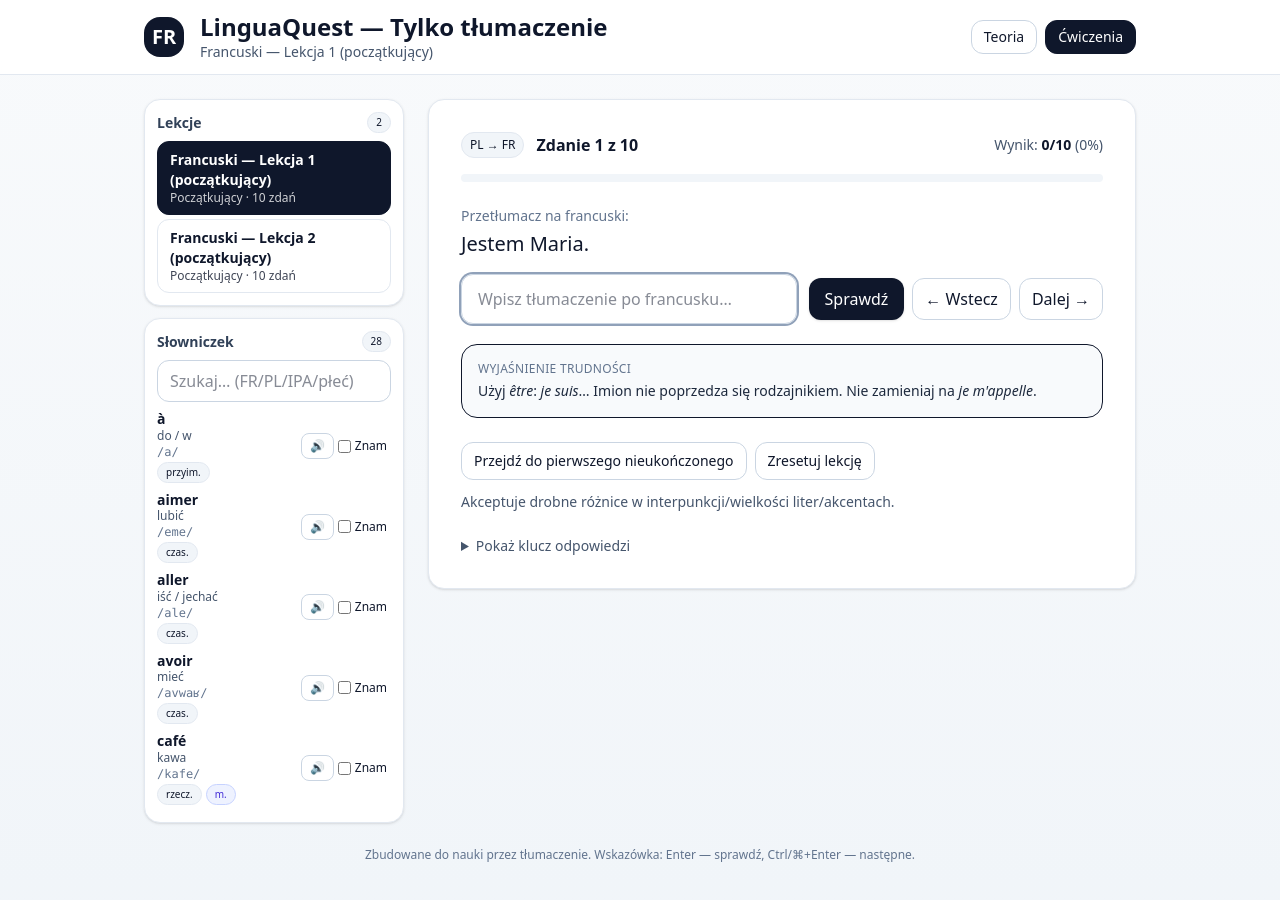
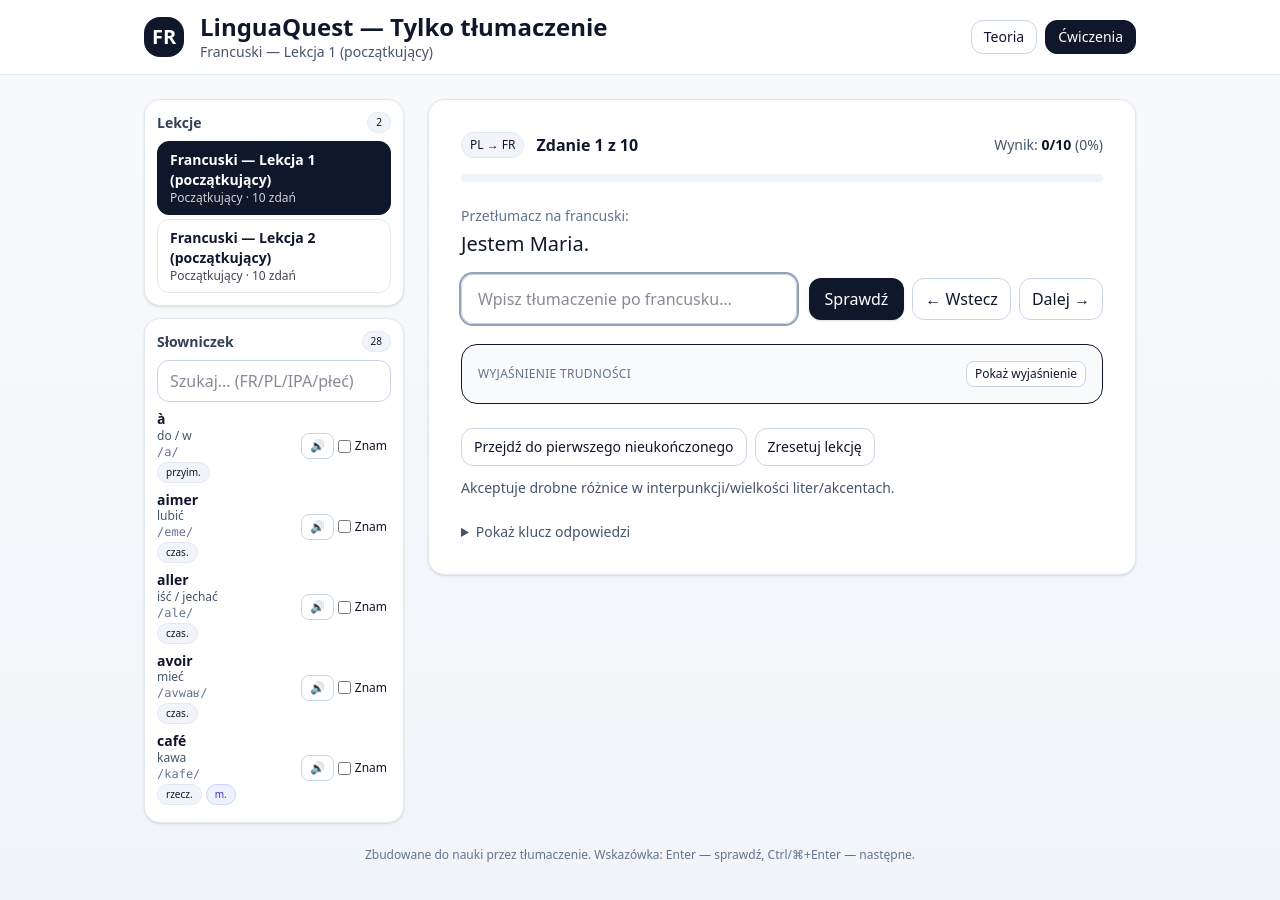
Before and after one commit to supsub/french_app_v2, a React (Vite) app: page / in a window 1280 px wide. Both pictures are taken after a click on the button "Ćwiczenia". Shown: the top 900 px of the page. Built offline with nearby package versions, Linux system fonts and the light colour scheme.

Commit message:
option to hide hint

```diff
--- a/src/FrenchTranslateOnlyGame.jsx
+++ b/src/FrenchTranslateOnlyGame.jsx
@@ -123,6 +123,7 @@ function PracticePanel({ lesson }) {
 
   // TTS
   const [voices, setVoices] = useState([]);
+  const [showNote, setShowNote] = useState(false);
   useEffect(() => {
     if (!("speechSynthesis" in window)) return;
     const load = () => setVoices(window.speechSynthesis.getVoices());
@@ -130,6 +131,9 @@ function PracticePanel({ lesson }) {
     window.speechSynthesis.onvoiceschanged = load;
     return () => { if (window.speechSynthesis) window.speechSynthesis.onvoiceschanged = null; };
   }, []);
+  // Reset hint visibility when changing sentence or lesson
+  useEffect(() => { setShowNote(false); }, [index, lesson.id]);
+
   const speakFrench = (text) => {
     if (!("speechSynthesis" in window)) return;
     const u = new SpeechSynthesisUtterance(text);
@@ -196,8 +200,13 @@ function PracticePanel({ lesson }) {
       )}
 
       <div className="mt-5 p-4 rounded-2xl border bg-slate-50">
-        <div className="text-xs uppercase tracking-wide text-slate-500 mb-1">Wyjaśnienie trudności</div>
-        <div className="text-sm text-slate-800" dangerouslySetInnerHTML={{ __html: task.note }} />
+        <div className="flex items-center justify-between">
+          <div className="text-xs uppercase tracking-wide text-slate-500">Wyjaśnienie trudności</div>
+          <button onClick={() => setShowNote((v) => !v)} className="text-xs px-2 py-1 rounded-lg border border-slate-300 bg-white hover:bg-slate-100">{showNote ? "Ukryj wyjaśnienie" : "Pokaż wyjaśnienie"}</button>
+        </div>
+        {showNote && (
+          <div className="mt-2 text-sm text-slate-800" dangerouslySetInnerHTML={{ __html: task.note }} />
+        )}
         {attempts[index] >= 3 && results[index] !== true && (
           <div className="mt-3 flex flex-wrap gap-2 items-center">
             <button onClick={() => { const canonical = prettify(task.answers[0]); const next = [...entries]; next[index] = canonical; setEntries(next); const copy = [...results]; copy[index] = true; setResults(copy); window.setTimeout(() => speakFrench(canonical), 0); }} className="text-xs px-3 py-1.5 rounded-lg bg-white border border-slate-300 hover:bg-slate-100">Pokaż odpowiedź wzorcową</button>
```
